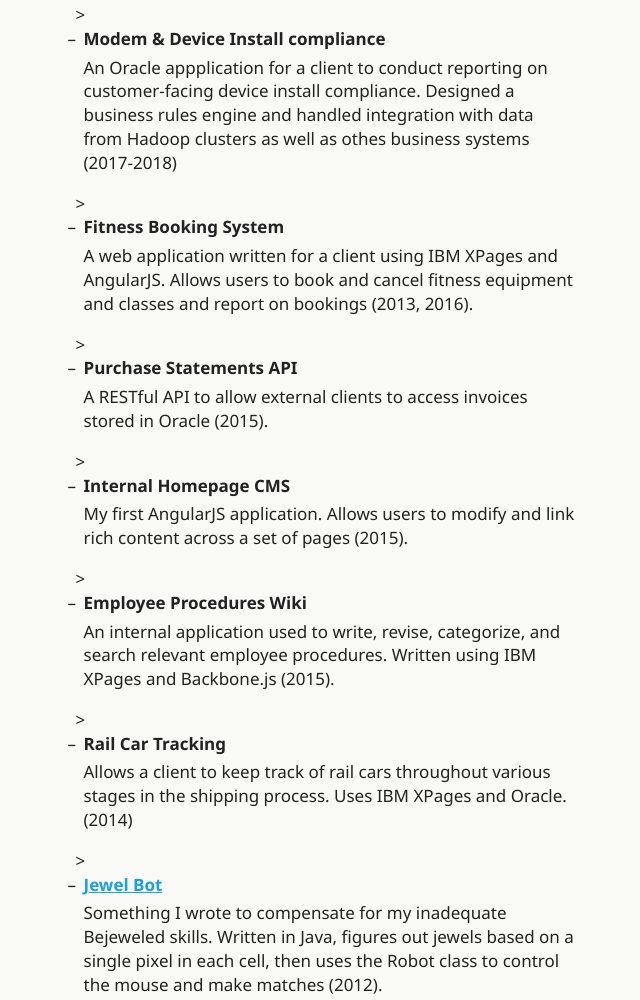
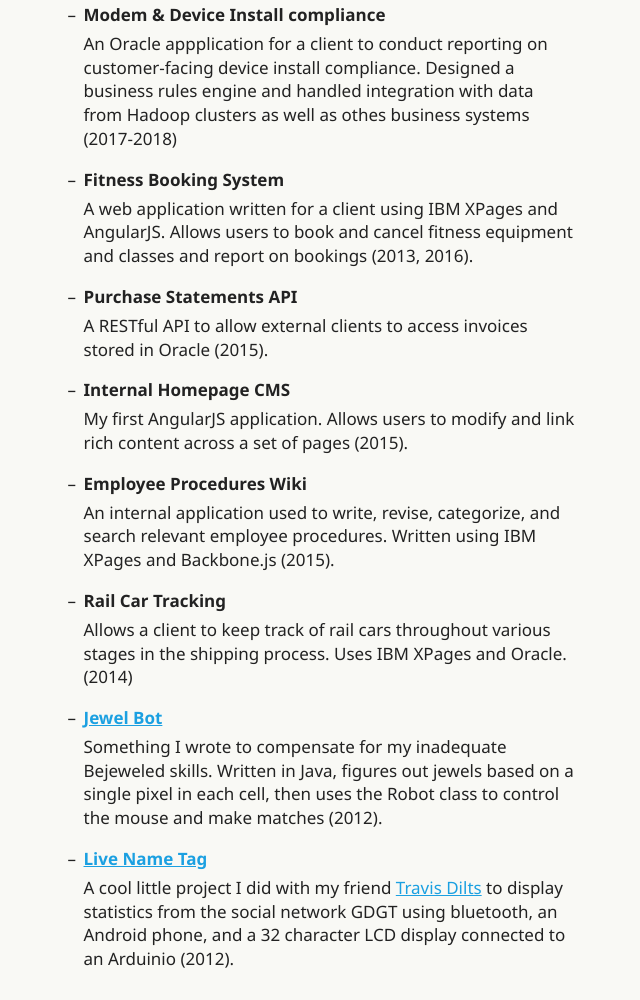
Before and after one commit to krisrm/krisrm.github.io, a plain HTML site: page index.html in a window 1280 px wide. Shown: the part 603-1603 px from the top of the page, without its empty margins (519-1159 px from the left). Drawn offline with Linux system fonts and the light colour scheme.

Commit message:
resume.pdf updates

```diff
--- a/index.html
+++ b/index.html
@@ -51,55 +51,55 @@
                     A web application written using Angular 7, Microsoft's SQL Server, and a thin REST API in Java.
                     Used by a client to track policy document change cycles over time. (2019)
                 </p>
-            </li>>
+            </li>
             <li>
                 <strong>Modem & Device Install compliance</strong>
                 <p>
                     An Oracle appplication for a client to conduct reporting on customer-facing device install compliance.
                     Designed a business rules engine and handled integration with data from Hadoop clusters as well as othes business systems (2017-2018)
                 </p>
-            </li>>
+            </li>
             <li>
                 <strong>Fitness Booking System</strong>
                 <p>
                     A web application written for a client using IBM XPages and AngularJS.
                     Allows users to book and cancel fitness equipment and classes and report on bookings (2013, 2016).
                 </p>
-            </li>>
+            </li>
             <li>
                 <strong>Purchase Statements API</strong>
                 <p>
                     A RESTful API to allow external clients to access invoices stored in Oracle (2015).
                 </p>
-            </li>>
+            </li>
             <li>
                 <strong>Internal Homepage CMS</strong>
                 <p>
                     My first AngularJS application. Allows users to modify and link rich content across a set of pages (2015).
                 </p>
-            </li>>
+            </li>
             <li>
                 <strong>Employee Procedures Wiki</strong>
                 <p>
                     An internal application used to write, revise, categorize, and search relevant employee procedures.
                     Written using IBM XPages and Backbone.js (2015).
                 </p>
-            </li>>
+            </li>
             <li>
                 <strong>Rail Car Tracking</strong>
                 <p>
                     Allows a client to keep track of rail cars throughout various stages in the shipping process. Uses IBM XPages and Oracle. (2014)
                 </p>
-            </li>>
+            </li>
             <li>
                 <strong><a class="display-link" href="https://github.com/krisrm/jewelbot">Jewel Bot</a></strong>
                 <p>Something I wrote to compensate for my inadequate Bejeweled skills. Written in Java, figures out jewels based on a single pixel in each cell,
                     then uses the Robot class to control the mouse and make matches (2012).</p>
-            </li>>
+            </li>
             <li>
                 <strong><a class="display-link" href="https://github.com/krisrm/live-nametag">Live Name Tag</a></strong>
                 <p>A cool little project I did with my friend <a class="no-display-link" href="http://travisdilts.com">Travis Dilts</a> to display statistics from the social network GDGT using bluetooth, an Android phone, and a 32 character LCD display connected to an Arduinio (2012).</p>
-            </li>>
+            </li>
         </ul>
     </div>
 </section>
```
Also changed, not shown: 1 other file.
